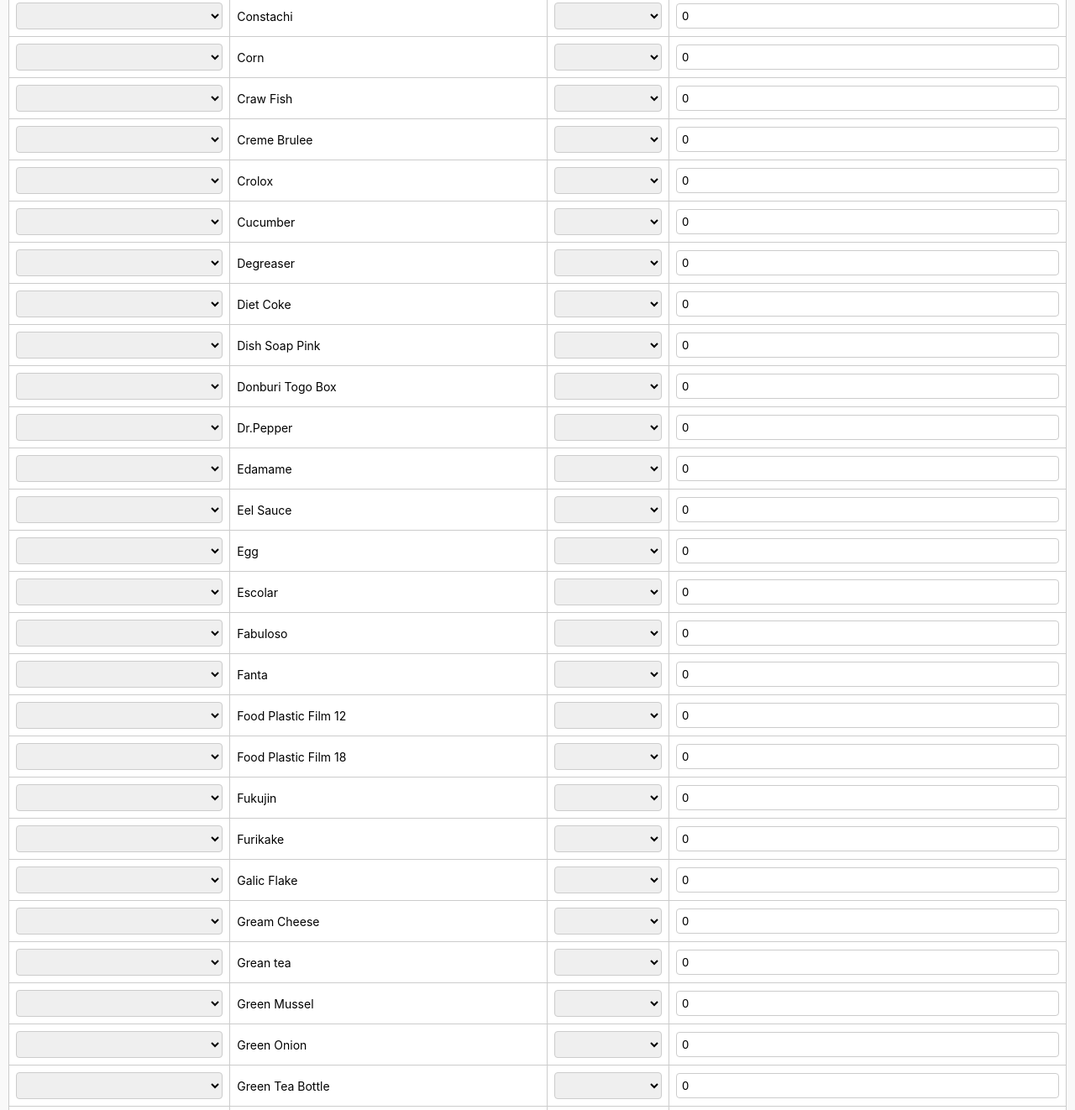
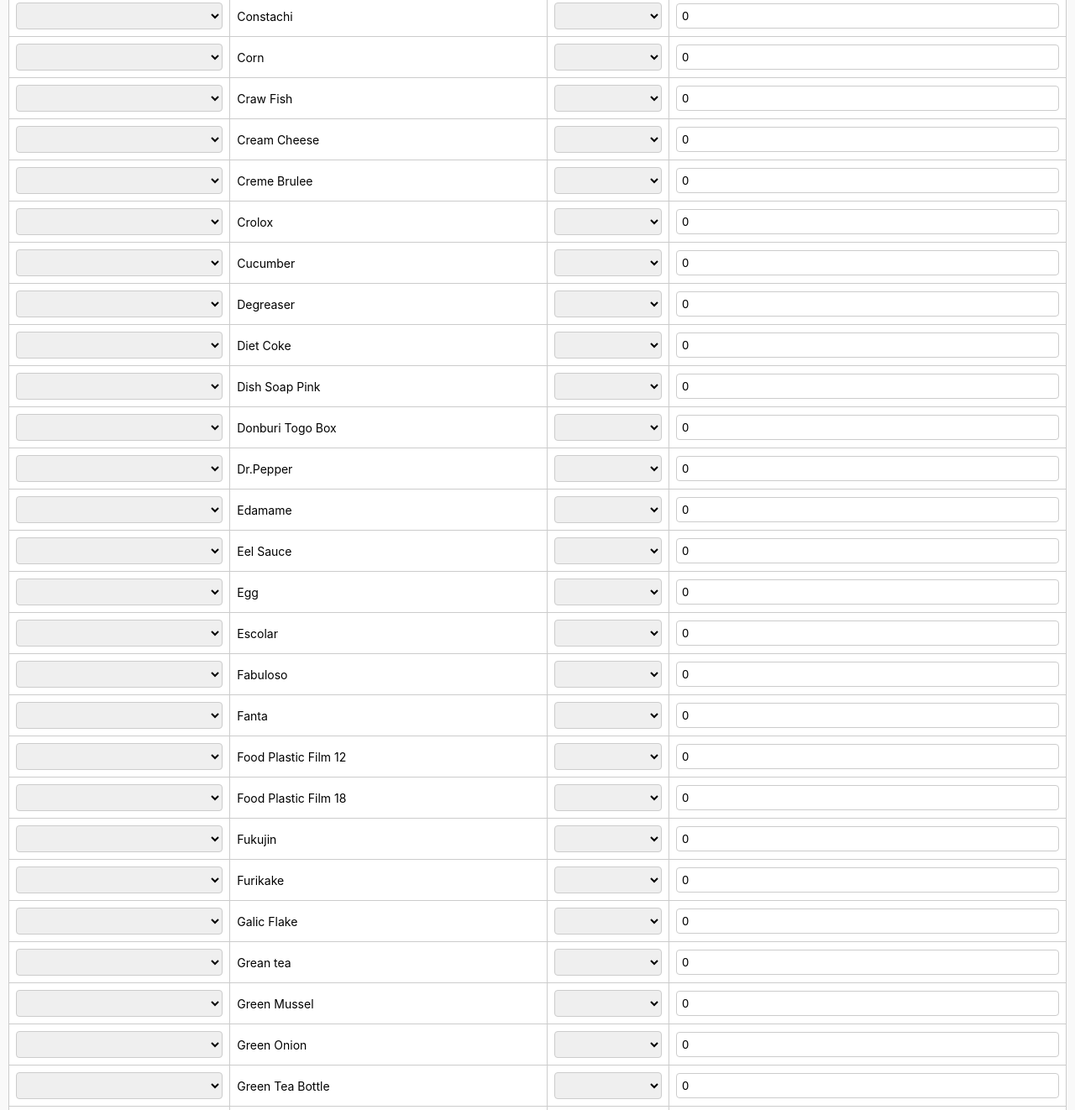
Before and after one commit to dogzone8/order-app, a plain HTML site: page index.html in a window 1280 px wide. Shown: the part 1996-3318 px from the top of the page at 84% size. Drawn offline with Linux system fonts and the light colour scheme.

Commit message:
Update index.html

```diff
--- a/index.html
+++ b/index.html
@@ -179,7 +179,7 @@
         "Mirin","KD-39","Shiragiku Vinegar","Miso Soup Base","Soy Sauce 5gal","Oil","Sugar",
 	"Salt","Constachi","Panko","Tempurako","Sushi Rice","","Edamame","Shrimp Shumai","Takoyaki",
 	"Breaded Oyster","Ika Geso","Spring Roll","Corn","",
-        "Avocado","Onion","Red Onion","Sushi Ginger","Gream Cheese","Cucumber","Green Onion","Lemon",
+        "Avocado","Onion","Red Onion","Sushi Ginger","Cream Cheese","Cucumber","Green Onion","Lemon",
 	"Carrot","Jalapeno","Tonkotsu Ramen Base","Miso Ramen Base","Lettuce","Broccoli","Mushroom","Egg",
 	"Aquamar","Kanpyo","Yama Gobo","Fukujin","Rakkyo","다진 마늘","Butter","Magarin","",
         "Food Plastic Film 12","Food Plastic Film 18","Wax Paper","은박지 12X10.75","쑤세미","철 쑤세미",
@@ -570,4 +570,5 @@
 
   </script>
 </body>
+
 </html>
```
